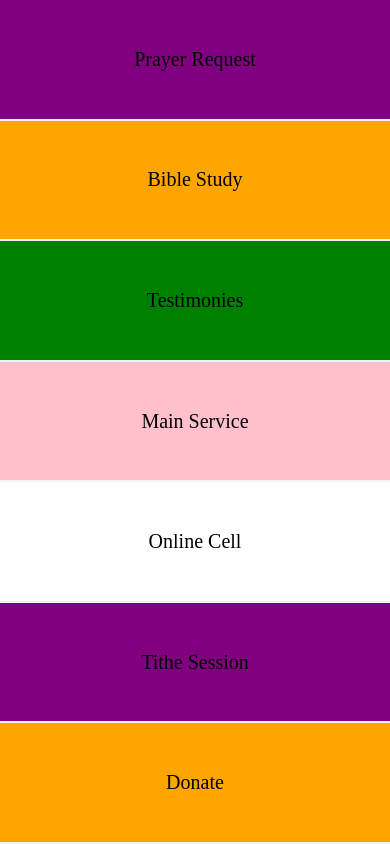
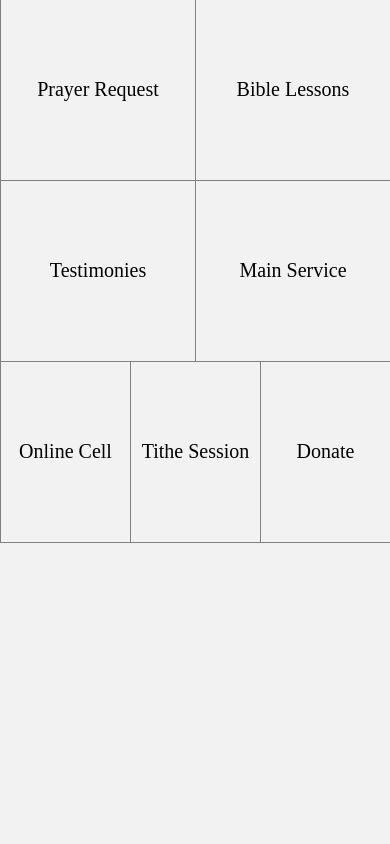
Before and after one commit to davidofug/rpmapp, a React Native app: screen /Dashboard in a window 390 px wide. Built offline with nearby package versions, Linux system fonts and the light colour scheme.

Commit message:
Recording and Playing sound partly done

```diff
--- a/Screens/BibleScreen.js
+++ b/Screens/BibleScreen.js
@@ -7,6 +7,15 @@ import {
   TouchableOpacity,
 } from 'react-native'
 import React from 'react'
+import RNFetchBlob from 'rn-fetch-blob';
+import AudioRecorderPlayer, {
+    AVEncoderAudioQualityIOSType,
+    AVEncodingOption,
+    AudioEncoderAndroidType,
+    AudioSet,
+    AudioSourceAndroidType
+} from 'react-native-audio-recorder-player'
+
 import Icon from 'react-native-vector-icons/Feather';
 import FAIcon from 'react-native-vector-icons/FontAwesome';
 import DATA from '../helpers/bible-studies.js'
@@ -111,13 +120,135 @@ const SearchHeader = ({ navigation}) => {
 }
 
 const Footer = () => {
+  const [player, setPlayer] = React.useState({
+    isLogging: false,
+    recordSecs: 0,
+    recordTime: '00:00:00',
+    currentPositionSec: 0,
+    currentDurationSec: 0,
+    playTime: '00:00:00',
+    duration: '00:00:00',
+  })
+  const audioRecorderPlayer = new AudioRecorderPlayer();
+  audioRecorderPlayer.setSubscriptionDuration(0.09);
+  const dirs = RNFetchBlob.fs.dirs;
+
+  const recordPath = Platform.select({
+    ios: 'trial.m4a',
+    android: `${dirs.CacheDir}/trial.mp3`,
+  });
+
+  const onStartRecord = async () => {
+    /* if (Platform.OS === 'android') {
+      try {
+        const grants = await PermissionsAndroid.requestMultiple([
+          PermissionsAndroid.PERMISSIONS.WRITE_EXTERNAL_STORAGE,
+          PermissionsAndroid.PERMISSIONS.READ_EXTERNAL_STORAGE,
+          PermissionsAndroid.PERMISSIONS.RECORD_AUDIO,
+        ]);
+
+        console.log('write external stroage', grants);
+
+        if (
+          grants['android.permission.WRITE_EXTERNAL_STORAGE'] ===
+            PermissionsAndroid.RESULTS.GRANTED &&
+          grants['android.permission.READ_EXTERNAL_STORAGE'] ===
+            PermissionsAndroid.RESULTS.GRANTED &&
+          grants['android.permission.RECORD_AUDIO'] ===
+            PermissionsAndroid.RESULTS.GRANTED
+        ) {
+          console.log('Permissions granted');
+        } else {
+          console.log('All required permissions not granted');
+          return;
+        }
+      } catch (err) {
+        console.warn(err);
+        return;
+      }
+    }
+ */
+    const audioSet = {
+      AudioEncorderAndroid: AudioEncoderAndroidType.AAC,
+      AudioSourceAndroid: AudioSourceAndroidType.MIC,
+      AVEncoderAudioQualityIOSType: AVEncoderAudioQualityIOSType.high,
+      AVNumberOfChannelsKeyIOS: 2,
+      AVFormatIDKeyIOS: AVEncodingOption.acc,
+    };
+    console.log('audioSet', audioSet);
+    const uri = await audioRecorderPlayer.startRecorder(recordPath, audioSet);
+    audioRecorderPlayer.addRecordBackListener((e) => {
+      // console.log(e)
+      setPlayer({
+        ...player,
+        recordSecs: e.currentPosition,
+        recordTime: audioRecorderPlayer.mmssss(Math.floor(e.currentPosition)),
+      });
+    });
+
+    console.log(`uri=${uri}`);
+  }
+
+  const onStopRecord = async () => {
+    const result = await audioRecorderPlayer.stopRecorder();
+    audioRecorderPlayer.removeRecordBackListener();
+    setPlayer({
+      ...player,
+      recordSecs: 0,
+    })
+    console.log(result);
+  }
+
+  const onStartPlay = async (e) => {
+    console.log('onStartPlay');
+    // const path = 'sample.mp4';
+    const msg = await audioRecorderPlayer.startPlayer(recordPath);
+    audioRecorderPlayer.setVolume(1.0);
+    audioRecorderPlayer.addPlayBackListener((e) => {
+      if (e.currentPosition === e.duration) {
+        console.log('finished');
+        audioRecorderPlayer.stopPlayer();
+      }
+      setPlayer({
+        ...player,
+        currentPositionSec: e.currentPosition,
+        currentDurationSec: e.duration,
+        playTime: audioRecorderPlayer.mmssss(Math.floor(e.currentPosition)),
+        duration: audioRecorderPlayer.mmssss(Math.floor(e.duration)),
+      });
+    });
+  }
+
+  onPausePlay = async () => {
+    await audioRecorderPlayer.pausePlayer();
+  }
+
+  onStopPlay = async () => {
+    console.log('onStopPlay');
+    await audioRecorderPlayer.stopPlayer();
+    audioRecorderPlayer.removePlayBackListener();
+  }
+
   return (
+    <>
+      <View>
+        <Text>{player.recordTime}</Text>
+      </View>
     <View style={GLOBAL_STYLES.flatListFooter}>
-      <TouchableOpacity>
+      <TouchableOpacity onPress={()=> onStartRecord()}>
         <FAIcon name="microphone" size={20} color={COLORS.WHITE} />
       </TouchableOpacity>
-      <TouchableOpacity>
+      <TouchableOpacity onPress={()=> onStopRecord()}>
+        <FAIcon name="microphone-slash" size={20} color={COLORS.WHITE} />
+      </TouchableOpacity>
+      <TouchableOpacity onPress={()=> onStartPlay()}>
         <FAIcon name="play" size={20} color={COLORS.WHITE} />
+      </TouchableOpacity>
+      <TouchableOpacity onPress={()=> onPausePlay()}>
+        <FAIcon name="pause" size={20} color={COLORS.WHITE} />
+      </TouchableOpacity>
+      <TouchableOpacity onPress={()=> onStopPlay()}>
+        <FAIcon name="stop" size={20} color={COLORS.WHITE} />
       </TouchableOpacity>
       <TouchableOpacity>
         <FAIcon name="paperclip" size={20} color={COLORS.WHITE} />
@@ -126,21 +257,24 @@ const Footer = () => {
         <FAIcon name="paper-plane" size={20} color={COLORS.WHITE} />
       </TouchableOpacity>
       </View>
+      </>
   )
 }
 
 const BibleScreen = ({ navigation }) => {
   const [header, setHeader] = React.useState(true)
+  React.useEffect(() => {
     navigation.setOptions({
       headerLeft: () => <TouchableOpacity
         onPress={() => navigation.goBack()}
-      style={{'marginRight': 15}}
+        style={{ 'marginRight': 15 }}
       >
         <Icon name="home" size={20} color={COLORS.BLACK} />
       </TouchableOpacity>,
       headerRight: () => <Header headerSwitch={setHeader} />,
-    headerShown: false,
+      headerShown: header,
     })
+  },[header]);
 
   const [playing, setPlaying] = React.useState(null)
 
@@ -148,7 +282,7 @@ const BibleScreen = ({ navigation }) => {
 
   return (
     <>
-      <SearchHeader navigation={navigation}/>
+      {!header && <SearchHeader navigation={navigation} />}
       <View style={GLOBAL_STYLES.flatListContainer}>
         <FlatList
           data={DATA}
--- a/Screens/DashboardScreen.js
+++ b/Screens/DashboardScreen.js
@@ -4,43 +4,52 @@ import { GLOBAL_STYLES } from '../styles/style';
 
 const DashboardScreen = ({ navigation }) => {
   return (
-    <View style={GLOBAL_STYLES.dashboard}>
+    <>
+      <View style={[GLOBAL_STYLES.flexRow,{'flex':0.3}]}>
         <TouchableOpacity
-          style={[GLOBAL_STYLES.dashboardItem, GLOBAL_STYLES.dashboardItemPurple]}
+          style={[GLOBAL_STYLES.dashboardItem]}
           onPress={() => { navigation.navigate('Prayer') }}>
               <Text style={GLOBAL_STYLES.dashboardItemText}>Prayer Request</Text>
           </TouchableOpacity>
         <TouchableOpacity
-            style={[GLOBAL_STYLES.dashboardItem, GLOBAL_STYLES.dashboardItemOrange]}
+            style={[GLOBAL_STYLES.dashboardItem]}
           onPress={() => { navigation.navigate('Bible') }}>
-              <Text style={GLOBAL_STYLES.dashboardItemText}>Bible Study</Text>
-          </TouchableOpacity>
+              <Text style={GLOBAL_STYLES.dashboardItemText}>Bible Lessons</Text>
+        </TouchableOpacity>
+      </View>
+      <View style={[GLOBAL_STYLES.flexRow,{'flex':0.3}]}>
         <TouchableOpacity
-          style={[GLOBAL_STYLES.dashboardItem, GLOBAL_STYLES.dashboardItemGreen]}
+          style={[GLOBAL_STYLES.dashboardItem]}
           onPress={() => { navigation.navigate('Testimonies') }}>
               <Text style={GLOBAL_STYLES.dashboardItemText}>Testimonies</Text>
           </TouchableOpacity>
         <TouchableOpacity
-          style={[GLOBAL_STYLES.dashboardItem, GLOBAL_STYLES.dashboardItemPink]}
+          style={[GLOBAL_STYLES.dashboardItem]}
           onPress={() => { navigation.navigate('Service') }}>
               <Text style={GLOBAL_STYLES.dashboardItemText}>Main Service</Text>
-          </TouchableOpacity>
-        <TouchableOpacity
-          style={[GLOBAL_STYLES.dashboardItem, GLOBAL_STYLES.dashboardItemWhite]}
+        </TouchableOpacity>
+      </View>
+      <View style={[GLOBAL_STYLES.flexRow, {'flex':0.3}]}>
+      <TouchableOpacity
+          style={[GLOBAL_STYLES.dashboardItem]}
           onPress={() => { navigation.navigate('Cell') }}>
               <Text style={GLOBAL_STYLES.dashboardItemText}>Online Cell</Text>
-          </TouchableOpacity>
+      </TouchableOpacity>
         <TouchableOpacity
-          style={[GLOBAL_STYLES.dashboardItem, GLOBAL_STYLES.dashboardItemPurple]}
+          style={[GLOBAL_STYLES.dashboardItem]}
           onPress={() => { navigation.navigate('Tithe') }}>
               <Text style={GLOBAL_STYLES.dashboardItemText}>Tithe Session</Text>
           </TouchableOpacity>
         <TouchableOpacity
-          style={[GLOBAL_STYLES.dashboardItem, GLOBAL_STYLES.dashboardItemOrange]}
+          style={[GLOBAL_STYLES.dashboardItem]}
           onPress={() => { navigation.navigate('Donate') }}>
               <Text style={GLOBAL_STYLES.dashboardItemText}>Donate</Text>
           </TouchableOpacity>
-        </View>
+      </View>
+      <View style={[GLOBAL_STYLES.flexRow, {'flex':.5}]}>
+
+      </View>
+    </>
   )
 }
 
--- a/package.json
+++ b/package.json
@@ -15,11 +15,13 @@
     "formik": "^2.2.9",
     "react": "17.0.2",
     "react-native": "0.67.3",
+    "react-native-audio-recorder-player": "^3.3.4",
     "react-native-safe-area-context": "^3.4.1",
     "react-native-screens": "^3.12.0",
     "react-native-vector-icons": "^9.1.0",
     "react-native-webview": "^11.17.2",
     "react-native-youtube-iframe": "^2.2.2",
+    "rn-fetch-blob": "^0.12.0",
     "yup": "^0.32.11"
   },
   "devDependencies": {
--- a/styles/style.js
+++ b/styles/style.js
@@ -1,6 +1,5 @@
 import { StyleSheet } from 'react-native'
 import { COLORS, FONTS } from '../helpers/constants'
-
 const GLOBAL_STYLES = StyleSheet.create({
     container: {
         'flex': 1,
@@ -36,9 +35,14 @@ const GLOBAL_STYLES = StyleSheet.create({
     },
     dashboardItem: {
         'flex': 1,
+        'flexDirection': 'column',
         'justifyContent': 'center',
         'alignItems': 'center',
-        'marginBottom': 2,
+        'borderLeftWidth': 1,
+        'borderBottomWidth': 1,
+        'borderColor': COLORS.GREY,
+        'padding': 10,
+        'height': '100%',
     },
     dashboardItemText: {
         'fontSize': 20,
```
Also changed, not shown: 3 other files (tests, documents, lock files or other folders). Lines whose indentation alone changed are shown as unchanged.
